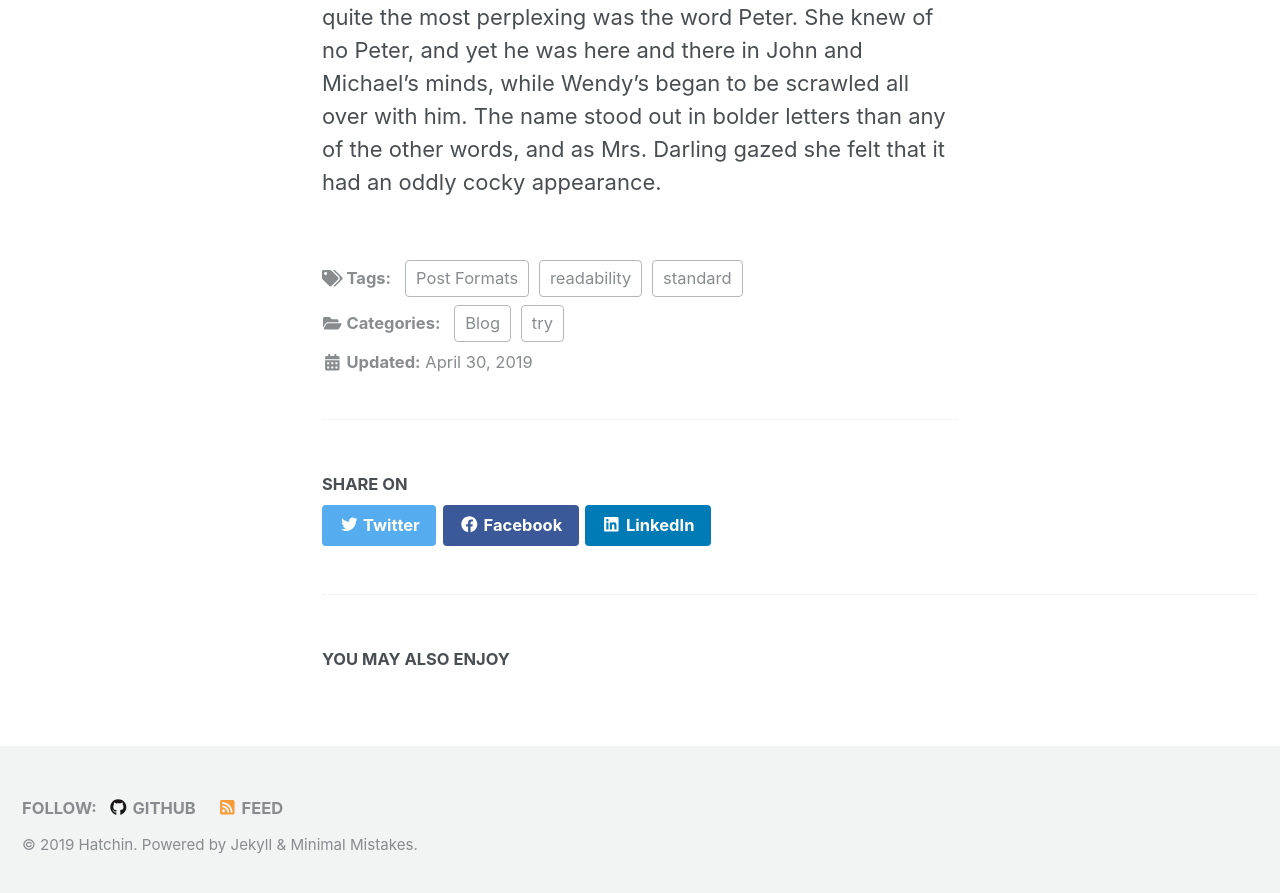
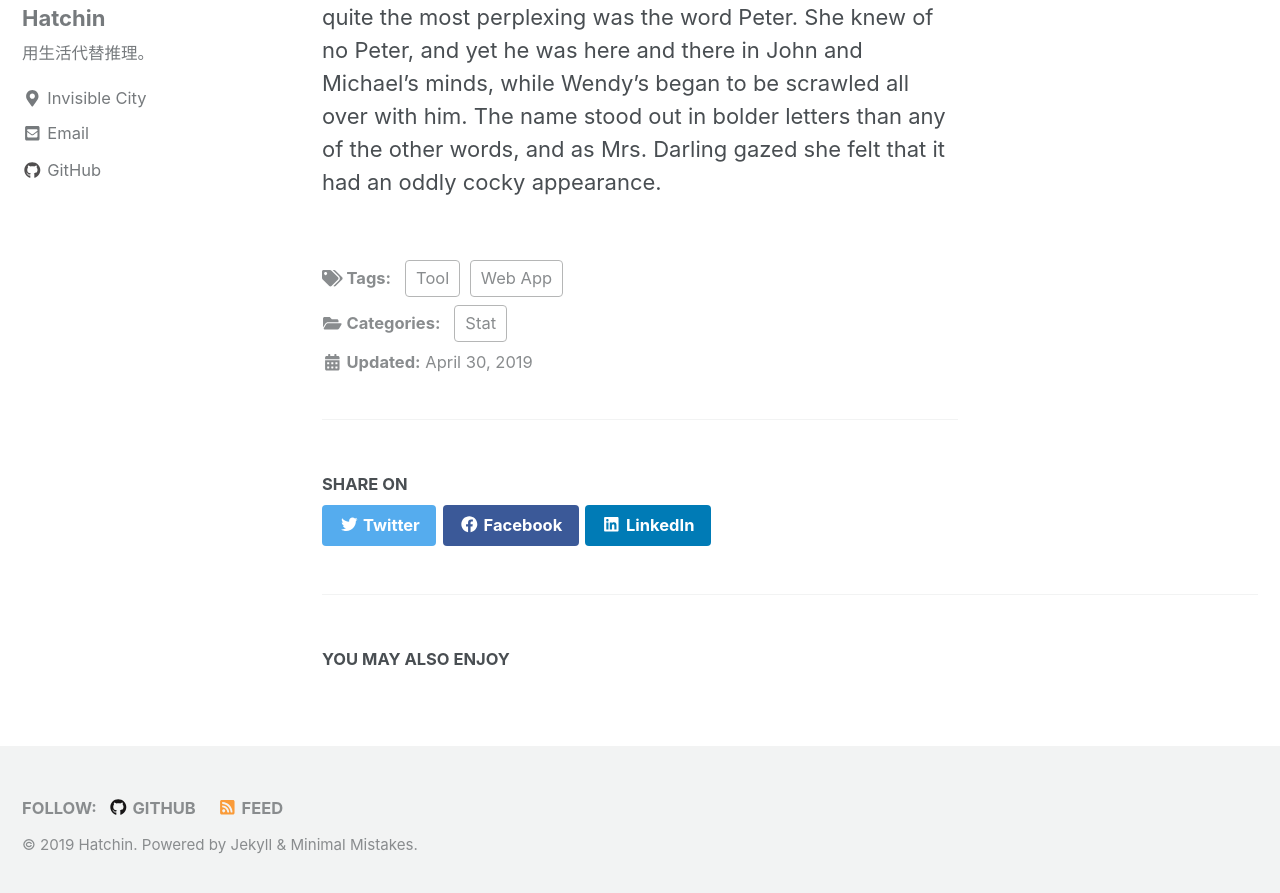
Before and after one commit to Hatchin/NotesFromTheUnderground, a Jekyll site: the page built from _posts/2019-4-30-long.md, in a window 1280 px wide and 900 px high, scrolled down 2987 px. Shown: the top 893 px of the window. Built offline with Jekyll 4.4.1, drawn with Linux system fonts in a browser that asks for light colours; cached includes are drawn as plain includes; nearby versions of some CDN libraries; some of the changed text lies outside the part shown.

Commit message:
Update 2019-4-30-long.md

```diff
--- a/_posts/2019-4-30-long.md
+++ b/_posts/2019-4-30-long.md
@@ -1,14 +1,12 @@
 ---
-title: "Post: Standard"
+title: "Tool: Mann Whitney Test"
 excerpt_separator: "<!--more-->"
 categories:
-  - Blog
-  - try
+  - Stat
 tags:
-  - Post Formats
-  - readability
-  - standard
-author_profile: false
+  - Tool
+  - Web App
+author_profile: true
 ---
 
 All children, III except one, grow up. They soon know that they will grow up, and the way Wendy knew was this. One day when she was two years old she was playing in a garden, and she plucked another flower and ran with it to her mother. I suppose she must have looked rather delightful, for Mrs. Darling put her hand to her heart and cried, "Oh, why can't you remain like this for ever!" This was all that passed between them on the subject, but henceforth Wendy knew that she must grow up. You always know after you are two. Two is the beginning of the end.
```
